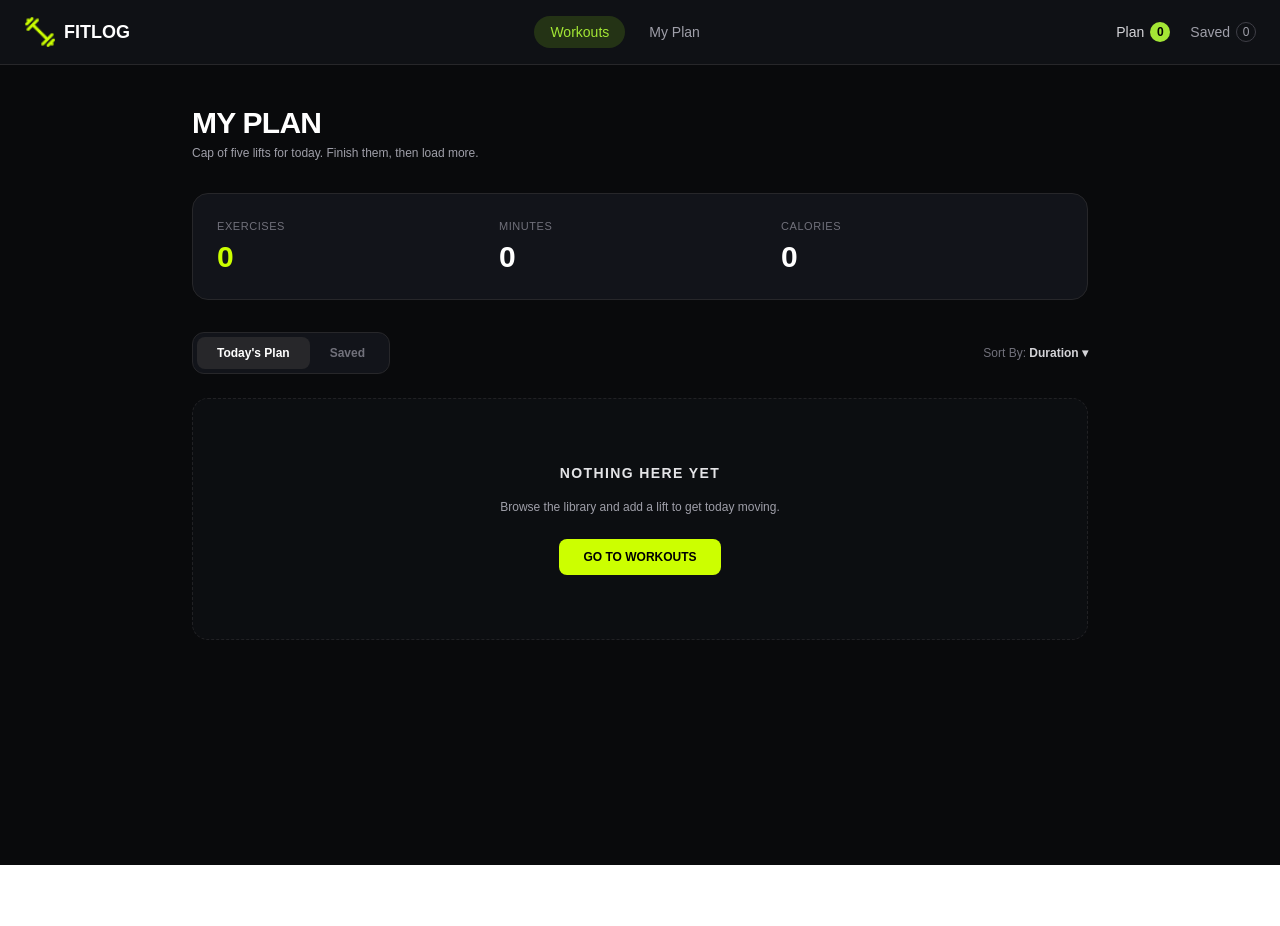
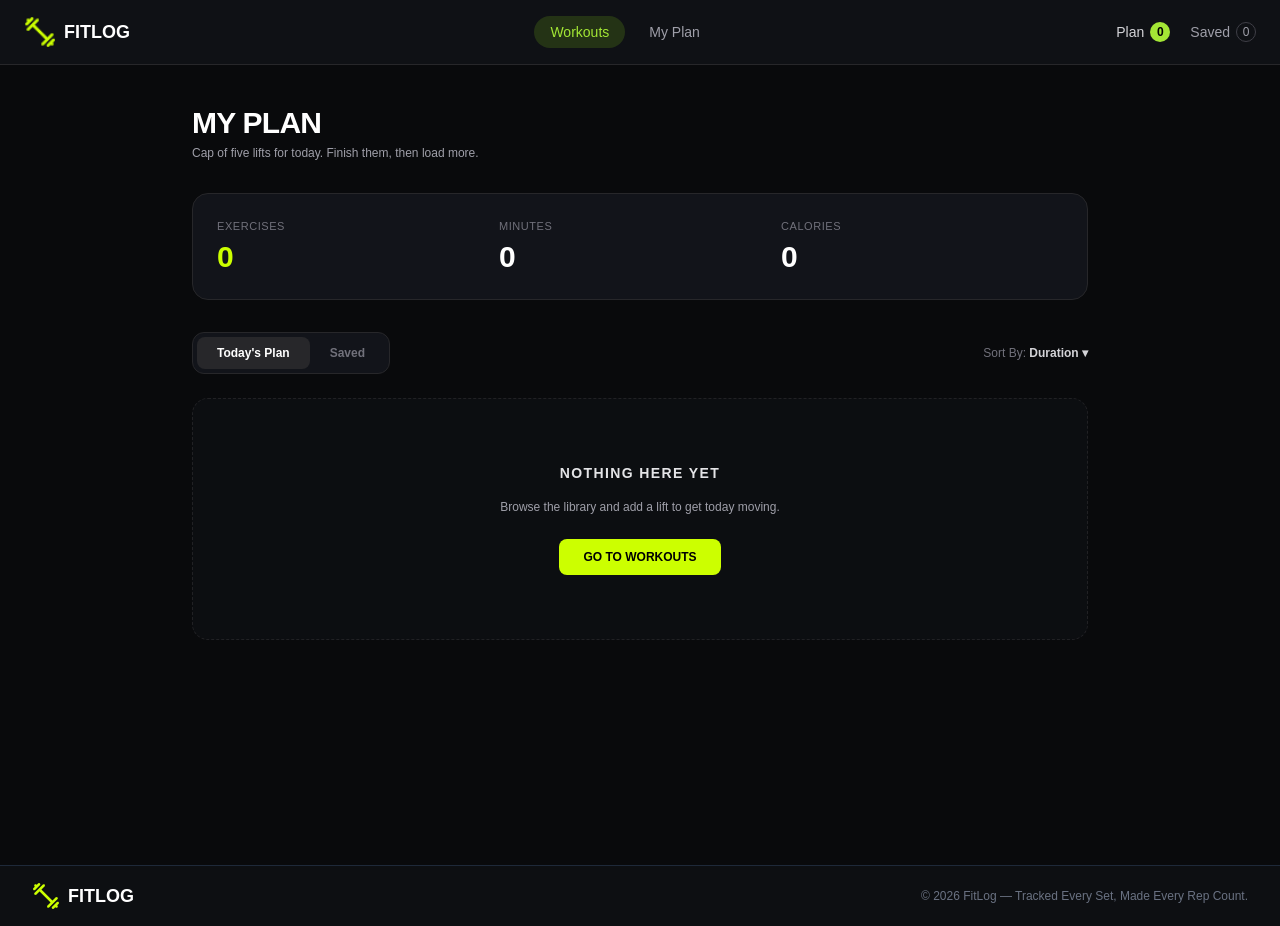
Before and after one commit to sabikunnahar04/assignment06, a Next.js app: page /my-plan in a window 1280 px wide. Before the commit the page ends 865 px from the top, so only its background shows below. Built offline with nearby package versions, Linux system fonts and the light colour scheme.

Commit message:
navcount new component footer

```diff
--- a/src/app/layout.tsx
+++ b/src/app/layout.tsx
@@ -3,6 +3,7 @@ import { Geist, Geist_Mono } from "next/font/google";
 import "./globals.css";
 import Navbar from "@/component/shared/Navbar";
 import { WorkoutProvider } from "@/context/WorkoutContext";
+import Footer from "@/component/homepage/Footer";
 
 const geistSans = Geist({
   variable: "--font-geist-sans",
@@ -30,6 +31,7 @@ export default function RootLayout({ children }: LayoutProps<"/">) {
         <WorkoutProvider>
           <Navbar />
           {children}
+          <Footer/>
         </WorkoutProvider>
 
       </body>
--- a/src/app/page.tsx
+++ b/src/app/page.tsx
@@ -1,4 +1,5 @@
 import Banner from "@/component/homepage/Banner";
+
 import Worksout from "@/component/homepage/Worksout";
 
 import Image from "next/image";
@@ -9,6 +10,7 @@ export default function Home() {
     <div>
       <Banner/>
    <Worksout/>
+
     </div>
   )
 }
--- /dev/null
+++ b/src/component/homepage/Footer.tsx
@@ -0,0 +1,26 @@
+import Image from 'next/image';
+import React from 'react';
+import Logo from "@/assets/logo.png"
+
+const Footer = () => {
+    return (
+        <div>
+            <footer className="w-full bg-[#0D0F12] border-t border-gray-800 text-gray-500 py-4 px-8 flex justify-between items-center text-xs">
+  <div className="flex items-center gap-2 font-black text-[#CCFF00]">
+     <Image
+            src={Logo}
+              alt="logo design "
+              />
+              <span className="font-extrabold text-white text-lg ">
+            FITLOG
+          </span>
+  </div>
+  <div>
+    © 2026 FitLog — Tracked Every Set, Made Every Rep Count.
+  </div>
+</footer>
+        </div>
+    );
+};
+
+export default Footer;
--- a/src/component/shared/NavCounter.tsx
+++ b/src/component/shared/NavCounter.tsx
@@ -0,0 +1,28 @@
+"use client";
+
+import React, { useContext } from "react";
+import Link from "next/link";
+import { WorkoutContext } from "@/context/WorkoutContext";
+
+const NavCounters = () => {
+  const { planWorkouts = [], savedWorkouts = [] } = useContext(WorkoutContext);
+
+  return (
+    <div className="flex items-center gap-5 text-sm text-zinc-300">
+      <Link href="/my-plan" className="flex items-center gap-1.5 hover:text-white ">
+        <span>Plan</span>
+        <span className="bg-[#a3e635] text-black text-xs font-bold w-5 h-5 rounded-full flex items-center justify-center">
+          {planWorkouts.length}
+        </span>
+      </Link>
+      <Link href="/my-plan" className="flex items-center gap-1.5 text-zinc-400 hover:text-white">
+        <span>Saved</span>
+        <span className="border border-zinc-700 text-zinc-400 text-xs w-5 h-5 rounded-full flex items-center justify-center">
+          {savedWorkouts.length}
+        </span>
+      </Link>
+    </div>
+  );
+};
+
+export default NavCounters;
--- a/src/component/shared/Navbar.tsx
+++ b/src/component/shared/Navbar.tsx
@@ -1,6 +1,7 @@
 import Link from "next/link";
 import Image from "next/image";
 import Logo from "@/assets/logo.png";
+import NavCounters from "./NavCounter";
 
 const Navbar = () => {
   return (
@@ -30,21 +31,7 @@ const Navbar = () => {
           </Link>
         </nav>
 
-
-        <div className="flex items-center gap-5 text-sm text-zinc-300">
-          <Link href="/apps" className="flex items-center gap-1.5 hover:text-white ">
-            <span>Plan</span>
-            <span className="bg-[#a3e635] text-black text-xs font-bold w-5 h-5 rounded-full flex items-center justify-center">
-              0
-            </span>
-          </Link>
-          <div className="flex items-center gap-1.5 text-zinc-400">
-            <span>Saved</span>
-            <span className="border border-zinc-700 text-zinc-400 text-xs w-5 h-5 rounded-full flex items-center justify-center">
-              0
-            </span>
-          </div>
-        </div>
+       <NavCounters/>
       </div>
     </div>
   );
--- a/src/component/workoutDetails/SavedButton.tsx
+++ b/src/component/workoutDetails/SavedButton.tsx
@@ -9,6 +9,12 @@ const SavedButton = ({ workout }: { workout: WorkoutItem }) => {
 
   const handleSaveWorkout = () => {
     console.log("save btn triggered", workout);
+    const isAlreadySaved = savedWorkouts.find((item) => item.id === workout.id);
+
+    if (isAlreadySaved) {
+      alert(`⚠️ "${workout.name}" is already saved!`);
+      return;
+    }
     setSavedWorkouts([...savedWorkouts, workout]);
     alert(`You have saved "${workout.name}" for later`);
   };
--- a/src/component/workoutDetails/TodayPlanButton.tsx
+++ b/src/component/workoutDetails/TodayPlanButton.tsx
@@ -9,7 +9,7 @@ const TodayPlanButton = ({ workout }: { workout: WorkoutItem }) => {
 
   const handleAddPlan = () => {
     console.log("add plan btn triggered", workout);
-    const isAlreadyAdded = planWorkouts.some((item) => item.id === workout.id);
+    const isAlreadyAdded = planWorkouts.find((item) => item.id === workout.id);
 
     if (isAlreadyAdded) {
       alert(`⚠️ "${workout.name}" is already in Today's Plan!`);
```
